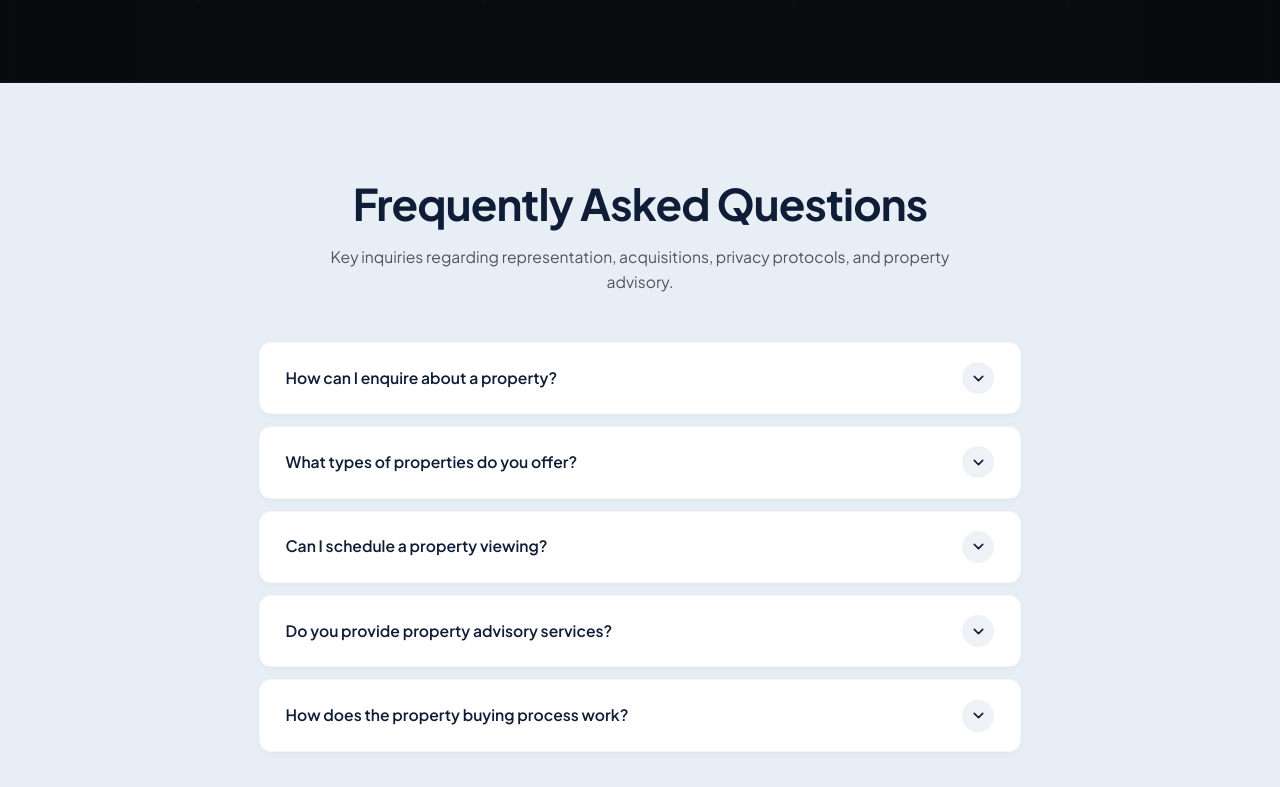
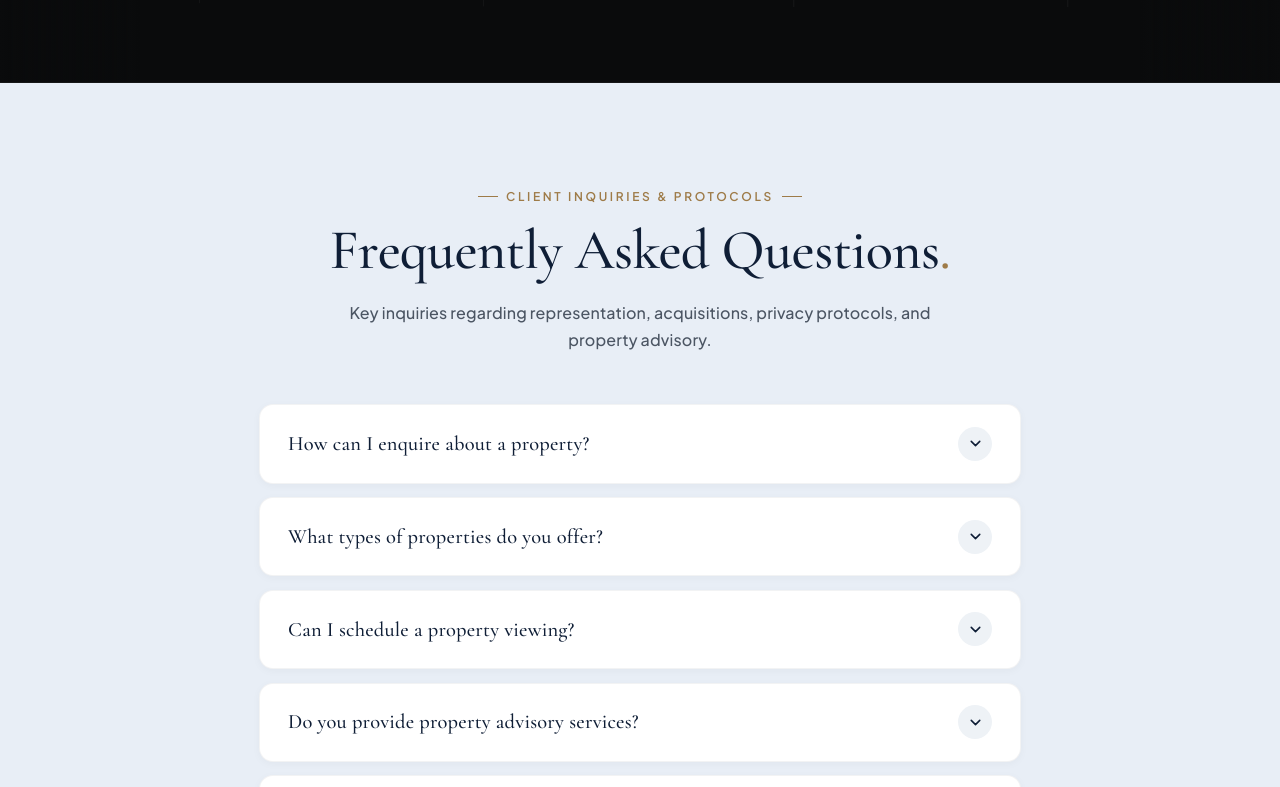
Before and after one commit to Richard28-dev/iGrey_Website, a React (Vite) app: page / in a window 1280 px wide. Shown: the part 7917-8704 px from the top of the page. Built offline with nearby package versions, Linux system fonts and the light colour scheme.

Commit message:
Elevate FAQ section typography with Cormorant Garamond luxury serif heading, refined question typography, and bronze accents

```diff
--- a/src/sections/FAQ.tsx
+++ b/src/sections/FAQ.tsx
@@ -21,47 +21,74 @@ export const FAQ: React.FC = () => {
       }}
     >
       <div className="container" style={{ maxWidth: '890px' }}>
-        {/* Centered Header Matching Screenshot */}
-        <div style={{ textAlign: 'center', marginBottom: '3rem' }}>
+        {/* Centered Luxury Header with Eyebrow and Editorial Serif */}
+        <div style={{ textAlign: 'center', marginBottom: '3.2rem' }}>
+          <motion.div
+            initial={{ opacity: 0, y: 12 }}
+            whileInView={{ opacity: 1, y: 0 }}
+            viewport={{ once: true }}
+            transition={{ duration: 0.5 }}
+            style={{ marginBottom: '0.75rem' }}
+          >
+            <span
+              style={{
+                fontFamily: 'var(--font-sans)',
+                fontSize: '0.75rem',
+                letterSpacing: '0.22em',
+                textTransform: 'uppercase',
+                color: '#9E7B48',
+                fontWeight: 600,
+                display: 'inline-flex',
+                alignItems: 'center',
+                gap: '0.5rem',
+              }}
+            >
+              <span style={{ display: 'inline-block', width: '20px', height: '1px', backgroundColor: '#9E7B48' }} />
+              CLIENT INQUIRIES & PROTOCOLS
+              <span style={{ display: 'inline-block', width: '20px', height: '1px', backgroundColor: '#9E7B48' }} />
+            </span>
+          </motion.div>
+
           <motion.h2
             initial={{ opacity: 0, y: 15 }}
             whileInView={{ opacity: 1, y: 0 }}
             viewport={{ once: true }}
-            transition={{ duration: 0.6 }}
+            transition={{ duration: 0.6, delay: 0.08 }}
             style={{
-              fontFamily: 'var(--font-sans)',
-              fontSize: 'clamp(2rem, 3.4vw, 2.75rem)',
-              lineHeight: 1.2,
-              fontWeight: 700,
+              fontFamily: 'var(--font-serif)',
+              fontSize: 'clamp(2.5rem, 4.4vw, 3.65rem)',
+              lineHeight: 1.15,
+              fontWeight: 450,
               color: '#0F1E36',
-              marginBottom: '0.85rem',
-              letterSpacing: '-0.02em',
+              marginBottom: '1rem',
+              letterSpacing: '-0.01em',
             }}
           >
-            Frequently Asked Questions
+            Frequently Asked Questions<span style={{ color: '#9E7B48' }}>.</span>
           </motion.h2>
 
           <motion.p
             initial={{ opacity: 0, y: 15 }}
             whileInView={{ opacity: 1, y: 0 }}
             viewport={{ once: true }}
-            transition={{ duration: 0.6, delay: 0.1 }}
+            transition={{ duration: 0.6, delay: 0.16 }}
             style={{
               fontFamily: 'var(--font-sans)',
-              fontSize: '0.98rem',
-              lineHeight: 1.6,
+              fontSize: '1rem',
+              lineHeight: 1.7,
               color: '#4B5563',
               maxWidth: '620px',
               margin: '0 auto',
-              fontWeight: 400,
+              fontWeight: 450,
+              letterSpacing: '0.01em',
             }}
           >
             Key inquiries regarding representation, acquisitions, privacy protocols, and property advisory.
           </motion.p>
         </div>
 
-        {/* Stacked White Card FAQ Pills Matching Screenshot */}
-        <div style={{ display: 'flex', flexDirection: 'column', gap: '0.75rem' }}>
+        {/* Stacked White Card FAQ Pills with Refined Typography */}
+        <div style={{ display: 'flex', flexDirection: 'column', gap: '0.85rem' }}>
           {faqsData.map((item, idx) => {
             const isOpen = openIdx === idx;
             return (
@@ -73,11 +100,15 @@ export const FAQ: React.FC = () => {
                 transition={{ duration: 0.45, delay: idx * 0.05 }}
                 style={{
                   backgroundColor: '#FFFFFF',
-                  borderRadius: '12px',
-                  boxShadow: '0 2px 6px rgba(15, 23, 42, 0.035)',
-                  border: '1px solid rgba(15, 30, 54, 0.04)',
+                  borderRadius: '14px',
+                  boxShadow: isOpen
+                    ? '0 10px 28px rgba(15, 30, 54, 0.07)'
+                    : '0 2px 8px rgba(15, 23, 42, 0.035)',
+                  border: isOpen
+                    ? '1px solid rgba(158, 123, 72, 0.4)'
+                    : '1px solid rgba(15, 30, 54, 0.05)',
                   overflow: 'hidden',
-                  transition: 'box-shadow 0.25s ease, border-color 0.25s ease',
+                  transition: 'all 0.3s cubic-bezier(0.16, 1, 0.3, 1)',
                 }}
               >
                 <button
@@ -87,40 +118,51 @@ export const FAQ: React.FC = () => {
                     width: '100%',
                     background: 'none',
                     border: 'none',
-                    padding: '1.2rem 1.6rem',
+                    padding: '1.35rem 1.75rem',
                     display: 'flex',
                     alignItems: 'center',
                     justifyContent: 'space-between',
                     cursor: 'pointer',
                     textAlign: 'left',
                     gap: '1rem',
+                    transition: 'background-color 0.2s ease',
+                  }}
+                  onMouseEnter={(e) => {
+                    if (!isOpen) {
+                      e.currentTarget.style.backgroundColor = 'rgba(247, 245, 240, 0.5)';
+                    }
+                  }}
+                  onMouseLeave={(e) => {
+                    e.currentTarget.style.backgroundColor = 'transparent';
                   }}
                 >
                   <span
                     style={{
-                      fontFamily: 'var(--font-sans)',
-                      fontSize: '0.98rem',
-                      fontWeight: 600,
-                      color: '#0F1E36',
-                      lineHeight: 1.45,
+                      fontFamily: 'var(--font-serif)',
+                      fontSize: 'clamp(1.15rem, 1.6vw, 1.3rem)',
+                      fontWeight: 500,
+                      color: isOpen ? '#9E7B48' : '#0F1E36',
+                      lineHeight: 1.35,
+                      letterSpacing: '0.01em',
+                      transition: 'color 0.25s ease',
                     }}
                   >
                     {item.question}
                   </span>
 
-                  {/* Circular Chevron Button */}
+                  {/* Circular Chevron Button with Gold Accent State */}
                   <div
                     style={{
-                      width: '32px',
-                      height: '32px',
+                      width: '34px',
+                      height: '34px',
                       borderRadius: '50%',
-                      backgroundColor: '#EEF2F6',
+                      backgroundColor: isOpen ? '#9E7B48' : '#EEF2F6',
                       display: 'flex',
                       alignItems: 'center',
                       justifyContent: 'center',
                       flexShrink: 0,
-                      color: '#0F1E36',
-                      transition: 'transform 0.3s ease, background-color 0.25s ease',
+                      color: isOpen ? '#FFFFFF' : '#0F1E36',
+                      transition: 'all 0.3s cubic-bezier(0.16, 1, 0.3, 1)',
                       transform: isOpen ? 'rotate(180deg)' : 'rotate(0deg)',
                     }}
                   >
@@ -139,13 +181,14 @@ export const FAQ: React.FC = () => {
                     >
                       <div
                         style={{
-                          padding: '0 1.6rem 1.25rem 1.6rem',
+                          padding: '0 1.75rem 1.45rem 1.75rem',
                           fontFamily: 'var(--font-sans)',
-                          fontSize: '0.92rem',
-                          lineHeight: 1.65,
+                          fontSize: '0.95rem',
+                          lineHeight: 1.75,
                           color: '#4B5563',
                           borderTop: '1px solid #F1F5F9',
-                          paddingTop: '0.9rem',
+                          paddingTop: '1rem',
+                          fontWeight: 450,
                         }}
                       >
                         {item.answer}
```
